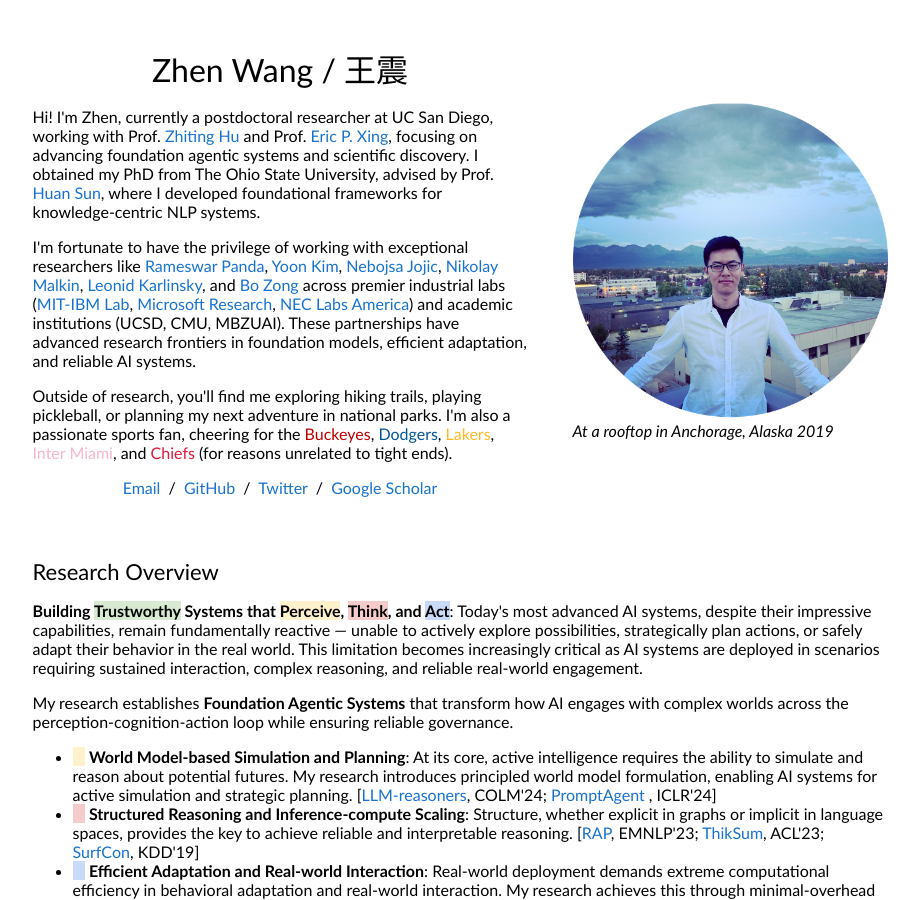
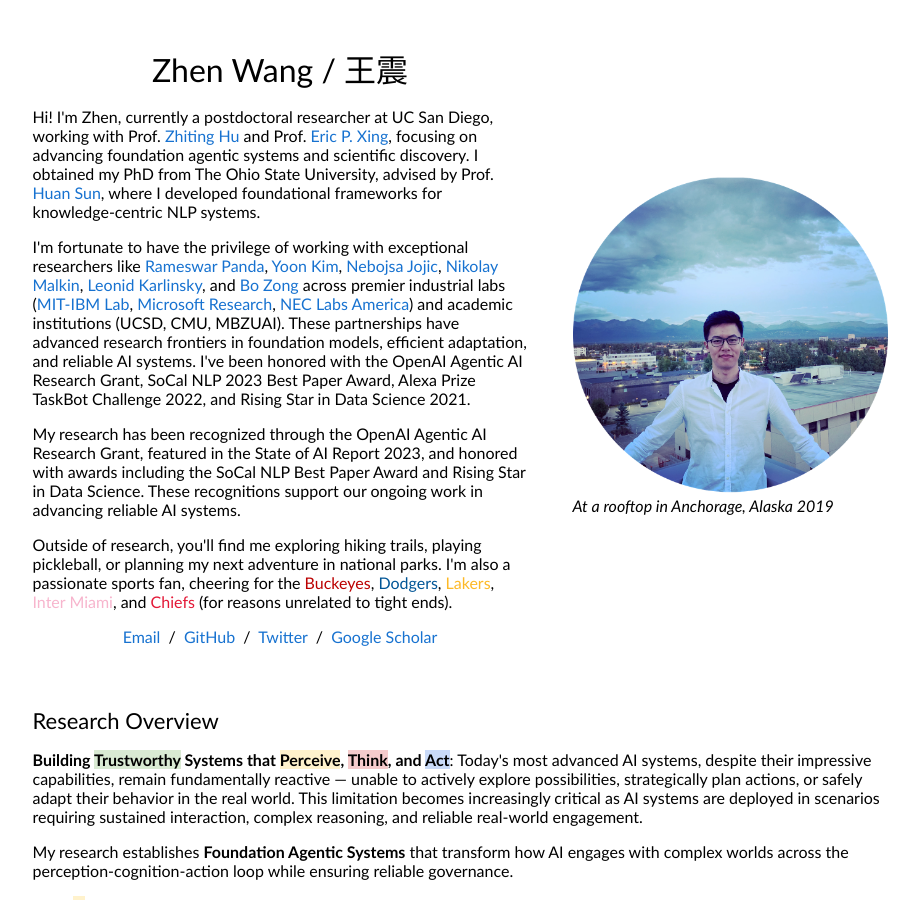
Before and after one commit to zhenwang9102/zhenwang9102.github.io, a Jekyll site: the page built from _posts/2019-06-02-venue.markdown, in a window 1280 px wide and 900 px high. Shown: the whole window, without its empty margins (180-1099 px from the left). Built offline with Jekyll 4.4.1, drawn with Linux system fonts in a browser that asks for light colours.

Commit message:
Update default.html

```diff
--- a/_layouts/default.html
+++ b/_layouts/default.html
@@ -60,8 +60,9 @@
                 Hi! I'm Zhen, currently a postdoctoral researcher at UC San Diego, working with Prof. <a href="https://zhiting.ucsd.edu/">Zhiting Hu</a> and Prof. <a href="https://mbzuai.ac.ae/study/faculty/professor-eric-xing/">Eric P. Xing</a>, focusing on advancing foundation agentic systems and scientific discovery. I obtained my PhD from The Ohio State University, advised by Prof. <a href="https://cse.osu.edu/people/sun.397">Huan Sun</a>, where I developed foundational frameworks for knowledge-centric NLP systems.
               </p>
               <p>
-                I'm fortunate to have the privilege of working with exceptional researchers like <a href="https://rpand002.github.io/">Rameswar Panda</a>, <a href="https://people.csail.mit.edu/yoonkim/">Yoon Kim</a>, <a href="https://scholar.google.com/citations?user=iS5UrMkAAAAJ&hl=en">Nebojsa Jojic</a>, <a href="https://malkin1729.github.io/">Nikolay Malkin</a>, <a href="https://scholar.google.com/citations?user=WbO7tjYAAAAJ&hl=en">Leonid Karlinsky</a>, and <a href="https://bzong.github.io/">Bo Zong</a> across premier industrial labs (<a href="https://mitibmwatsonailab.mit.edu/">MIT-IBM Lab</a>, <a href="https://www.microsoft.com/en-us/research/lab/microsoft-research-redmond/">Microsoft Research</a>, <a href="https://www.nec-labs.com/">NEC Labs America</a>) and academic institutions (UCSD, CMU, MBZUAI). These partnerships have advanced research frontiers in foundation models, efficient adaptation, and reliable AI systems.
+                I'm fortunate to have the privilege of working with exceptional researchers like <a href="https://rpand002.github.io/">Rameswar Panda</a>, <a href="https://people.csail.mit.edu/yoonkim/">Yoon Kim</a>, <a href="https://scholar.google.com/citations?user=iS5UrMkAAAAJ&hl=en">Nebojsa Jojic</a>, <a href="https://malkin1729.github.io/">Nikolay Malkin</a>, <a href="https://scholar.google.com/citations?user=WbO7tjYAAAAJ&hl=en">Leonid Karlinsky</a>, and <a href="https://bzong.github.io/">Bo Zong</a> across premier industrial labs (<a href="https://mitibmwatsonailab.mit.edu/">MIT-IBM Lab</a>, <a href="https://www.microsoft.com/en-us/research/lab/microsoft-research-redmond/">Microsoft Research</a>, <a href="https://www.nec-labs.com/">NEC Labs America</a>) and academic institutions (UCSD, CMU, MBZUAI). These partnerships have advanced research frontiers in foundation models, efficient adaptation, and reliable AI systems. I've been honored with the OpenAI Agentic AI Research Grant, SoCal NLP 2023 Best Paper Award, Alexa Prize TaskBot Challenge 2022, and Rising Star in Data Science 2021.
               </p>
+              My research has been recognized through the OpenAI Agentic AI Research Grant, featured in the State of AI Report 2023, and honored with awards including the SoCal NLP Best Paper Award and Rising Star in Data Science. These recognitions support our ongoing work in advancing reliable AI systems.
               <p>
                 Outside of research, you'll find me exploring hiking trails, playing pickleball, or planning my next adventure in national parks. I'm also a passionate sports fan, cheering for the <a style="color:#BB0000;">Buckeyes</a>, <a style="color:#005596;">Dodgers</a>, <a style="color:#FDB927;">Lakers</a>, <a style="color:#F7B5CD;">Inter Miami</a>, and <a style="color:#E31837;">Chiefs</a> (for reasons unrelated to tight ends).
               </p>
```
